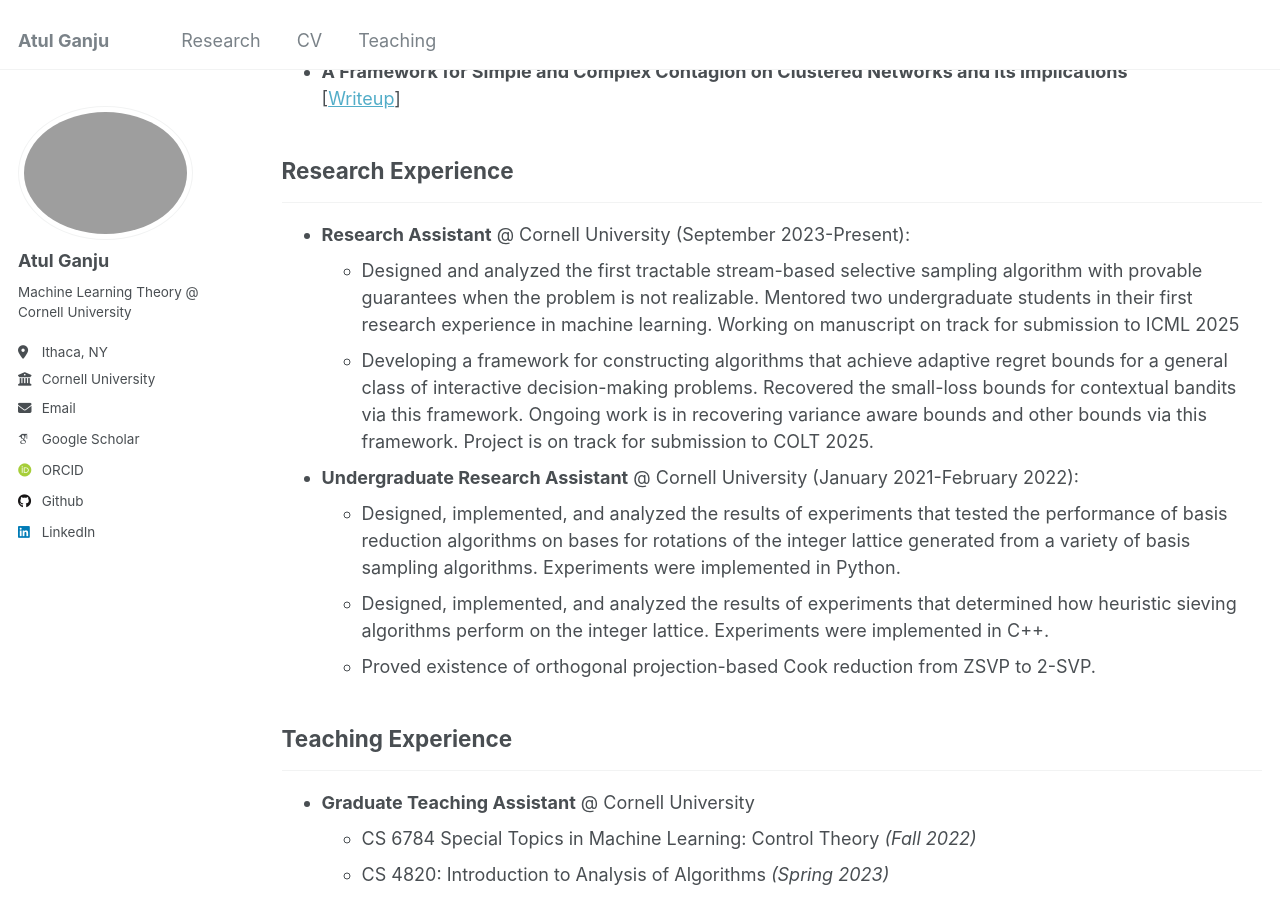
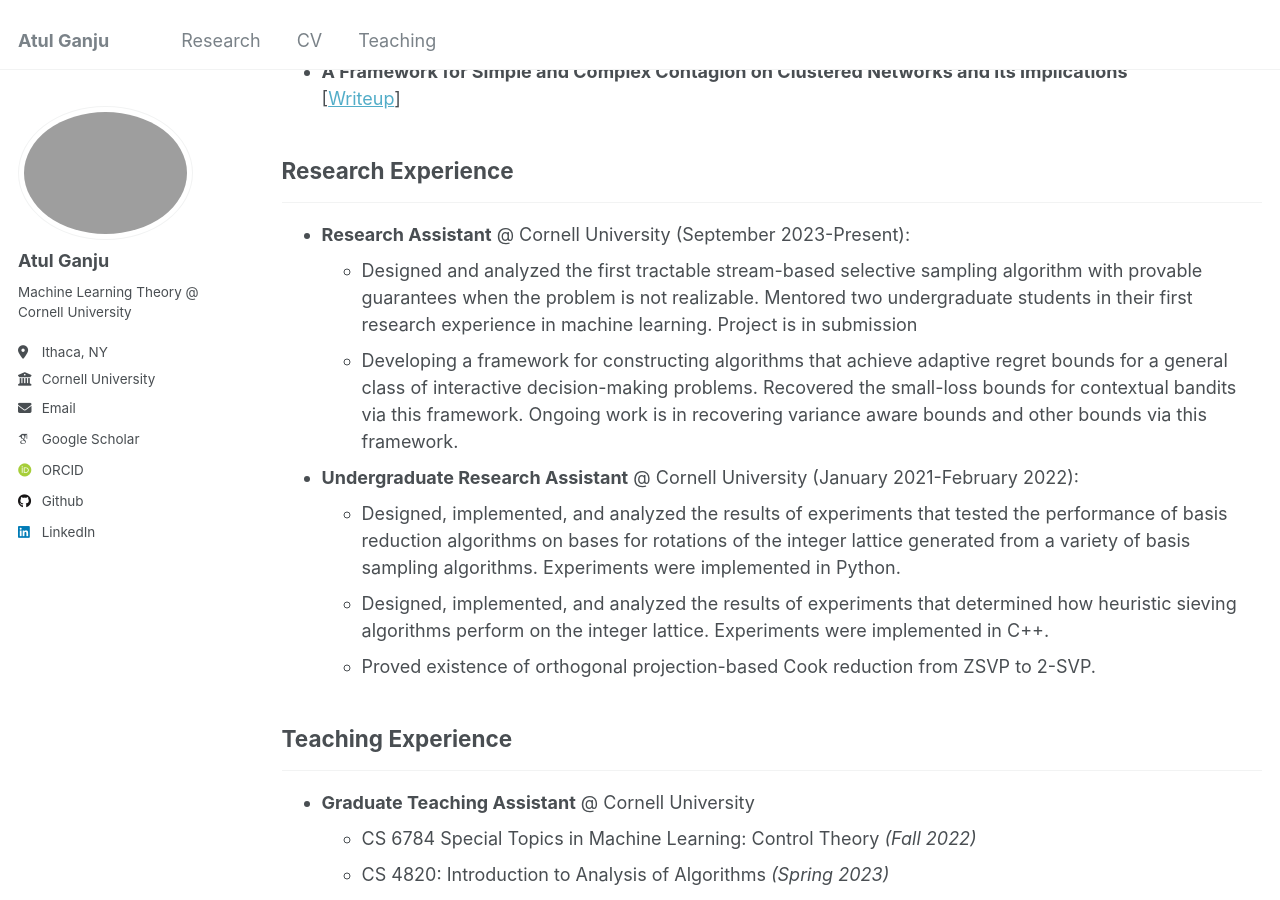
Before and after one commit to atulganju/atulganju.github.io, a Jekyll site: the page built from _pages/cv.md, in a window 1280 px wide and 900 px high, scrolled down 1077 px. Built offline with Jekyll 4.4.1, drawn with Linux system fonts in a browser that asks for light colours; some web fonts are replaced.

Commit message:
Update cv.md

```diff
--- a/_pages/cv.md
+++ b/_pages/cv.md
@@ -48,8 +48,8 @@ Control Theory † &nbsp;&nbsp;&nbsp;&nbsp;&nbsp;&nbsp;&nbsp;&nbsp;&nbsp;&nbsp;&
 ## Research Experience
 ---
 * **Research Assistant** @ Cornell University (September 2023-Present):
-  * Designed and analyzed the first tractable stream-based selective sampling algorithm with provable guarantees when the problem is not realizable. Mentored two undergraduate students in their first research experience in machine learning. Working on manuscript on track for submission to ICML 2025
-  * Developing a framework for constructing algorithms that achieve adaptive regret bounds for a general class of interactive decision-making problems. Recovered the small-loss bounds for contextual bandits via this framework. Ongoing work is in recovering variance aware bounds and other bounds via this framework. Project is on track for submission to COLT 2025.
+  * Designed and analyzed the first tractable stream-based selective sampling algorithm with provable guarantees when the problem is not realizable. Mentored two undergraduate students in their first research experience in machine learning. Project is in submission
+  * Developing a framework for constructing algorithms that achieve adaptive regret bounds for a general class of interactive decision-making problems. Recovered the small-loss bounds for contextual bandits via this framework. Ongoing work is in recovering variance aware bounds and other bounds via this framework.
 
 * **Undergraduate Research Assistant** @ Cornell University (January 2021-February 2022):
   * Designed, implemented, and analyzed the results of experiments that tested the performance of basis reduction algorithms on bases for rotations of the integer lattice generated from a variety of basis sampling algorithms. Experiments were implemented in Python.
```
